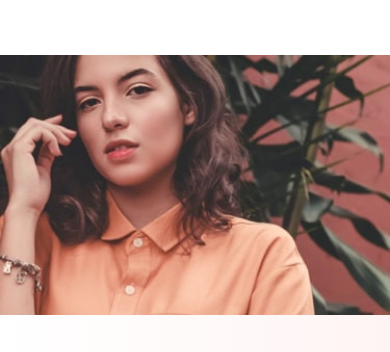
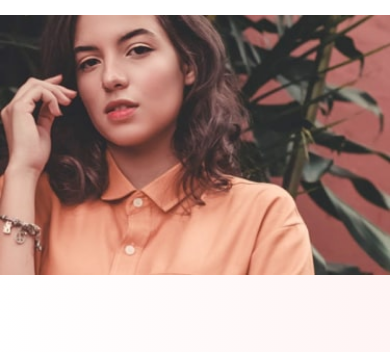
Before and after one commit to Afeez-Ola/base-apparel-coming-soon-master, a plain HTML site: page index.html in a window 390 px wide. Shown: the part 121-473 px from the top of the page. Drawn offline with Linux system fonts and the light colour scheme.

Commit message:
Having fun

```diff
--- a/index.html
+++ b/index.html
@@ -21,7 +21,7 @@
       <img class="logo" src="/images/logo.svg" alt="logo">
     </div>
 
-    <div class="flex flex-col items-center justify-center gap-20 lg:container lg:m-auto main bg-gradientLight lg:flex-row-reverse">
+    <div class="flex flex-col items-center justify-center gap-20 max-sm:pb-10 lg:container lg:m-auto main bg-gradientLight lg:flex-row-reverse">
       <picture class="w-full">
         <source srcset="/images/hero-desktop.jpg" media="(min-width: 768px)">
         <source srcset="/images/hero-mobile.jpg" media="(max-width: 767px)">
```
Also changed, not shown: css/output.css.
